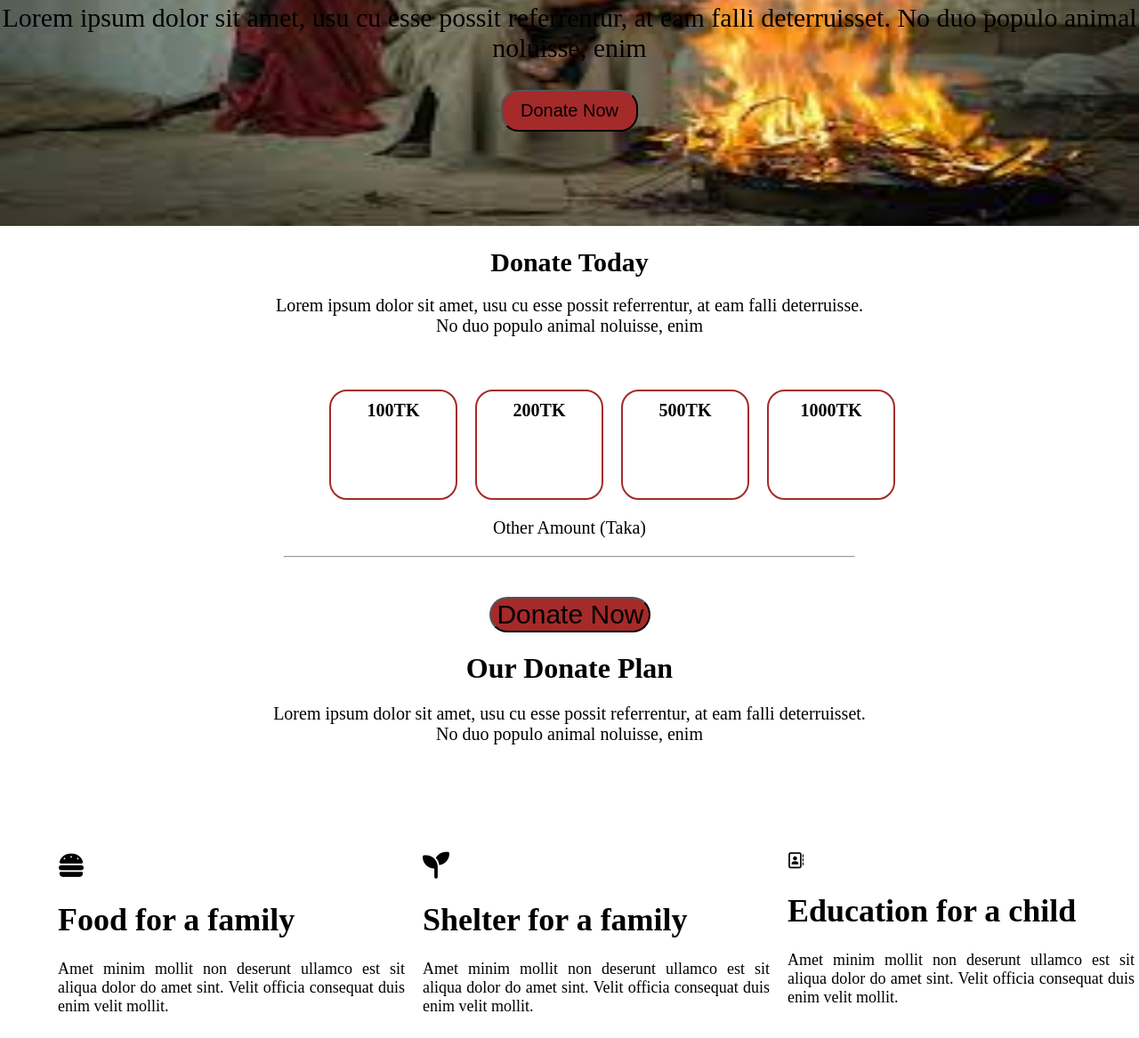
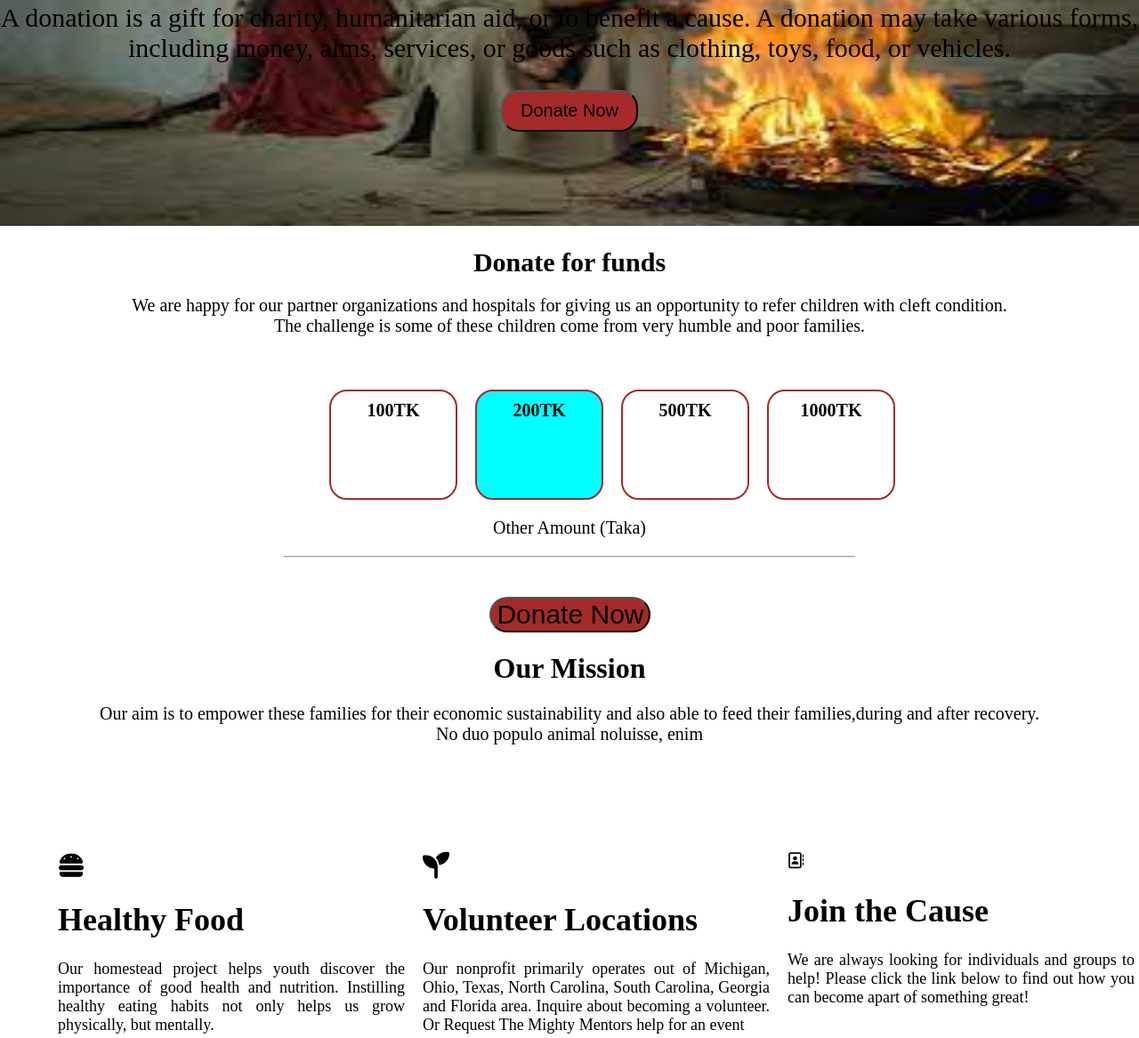
Before and after one commit to sanowar2233/Assignment-1-Donation-website-, a plain HTML site: page index.html in a window 1280 px wide. Shown: the part 246-1413 px from the top of the page at 89% size. Drawn offline with Linux system fonts and the light colour scheme.

Commit message:
donation-website

```diff
--- a/index.html
+++ b/index.html
@@ -16,18 +16,15 @@
                 <div class="a">
                     <img class="img" src="z.jpg" alt="">
                     <div id="heading">
-                        <h1>Let’s Help Those Who Are
-                            More In Need</h1>
-                            <p>Lorem ipsum dolor sit amet, usu cu esse possit referrentur, at eam falli
-                                deterruisset. No duo populo animal noluisse, enim</p>
+                        <h1>We help them whose need donation</h1>
+                            <p>A donation is a gift for charity, humanitarian aid, or to benefit a cause. A donation may take various forms, including money, alms, services, or goods such as clothing, toys, food, or vehicles.</p>
                                 <button class="btn">Donate Now</button>
                         </div>
                      </div>
                  </header>
 
-            <h1 class="donate">Donate Today</h1>
-            <p class="lorem">Lorem ipsum dolor sit amet, usu cu esse possit referrentur, at eam falli
-                deterruisse. <br> No duo populo animal noluisse, enim</p>
+            <h1 class="donate">Donate for funds</h1>
+            <p class="lorem">We are happy for our partner organizations and hospitals for giving us an opportunity to refer children with cleft condition. <br> The challenge is some of these children come from very humble and poor families.</p>
 
 
 
@@ -36,7 +33,7 @@
                 100TK
             </div>
 
-            <div>
+            <div class="tk">
                 200TK
             </div>
             <div>
@@ -53,10 +50,9 @@
         <br><br>
         <button class="btn2">Donate Now</button>
         <br>
-            <h1 class="donate-plan">Our Donate Plan</h1>
+            <h1 class="donate-plan">Our Mission</h1>
 
-            <p class="lorem-dollar">Lorem ipsum dolor sit amet, usu cu esse possit referrentur, at eam falli
-                deterruisset. <br> No duo populo animal noluisse, enim</p> <br><br>
+            <p class="lorem-dollar">Our aim is to empower these families for their economic sustainability and also able to feed their families,during and after recovery. <br> No duo populo animal noluisse, enim</p> <br><br>
 
 
 
@@ -64,27 +60,18 @@
                 <div id="box" >
                 <div>
                     <i class="fas fa-hamburger"></i>
-                    <h1>Food for a family</h1>
-                    <p>Amet minim mollit non deserunt
-                        ullamco est sit aliqua dolor do amet
-                        sint.  Velit officia consequat duis enim
-                        velit mollit.</p>
+                    <h1>Healthy Food</h1>
+                    <p>Our homestead project helps youth discover the importance of good health and nutrition. Instilling healthy eating habits not only helps us grow physically, but mentally.</p>
                 </div>
                 <div>
                     <i class="fas fa-seedling"></i>
-                    <h1>Shelter for a family</h1>
-                    <p>Amet minim mollit non deserunt
-                        ullamco est sit aliqua dolor do amet
-                        sint.  Velit officia consequat duis enim
-                        velit mollit.</p>
+                    <h1>Volunteer Locations</h1>
+                    <p>Our nonprofit primarily operates out of Michigan, Ohio, Texas, North Carolina, South Carolina, Georgia and Florida area. Inquire about becoming a volunteer. Or Request The Mighty Mentors help for an event</p>
                 </div>
                 <div>
                     <i class="far fa-address-book"></i>
-                    <h1>Education for a child</h1>
-                    <p>Amet minim mollit non deserunt
-                        ullamco est sit aliqua dolor do amet
-                        sint.  Velit officia consequat duis enim
-                        velit mollit.</p>
+                    <h1>Join the Cause</h1>
+                    <p>We are always looking for individuals and groups to help! Please click the link below to find out how you can become apart of something great!</p>
                 </div>
             </div>
             <br><br><br><br><br><br><br><br>
@@ -107,9 +94,8 @@
 
 
 
-            <h1 class="get">Get My Updates</h1>
-            <p id="get-paragraph">Lorem ipsum dolor sit amet, usu cu esse possit referrentur, at eam falli
-                deterruisset. <br> No duo populo animal noluisse, enim
+            <h1 class="get">Your Help is Urgently Needed</h1>
+            <p id="get-paragraph">Your donation is completely transformative. You gift helps us to provide lifesaving assistance to Israel's most vulnerable people, <br> and to Jews around the world who are in desperate situations
                 </p><br><br><br>
 
 
--- a/style.css
+++ b/style.css
@@ -48,6 +48,10 @@ body{
     font-size: 20px;
     font-weight: bold;
     border-radius: 20px;
+}
+.tk{
+     color:black;
+     background-color: aqua;
 }
 
 .amount{
```
